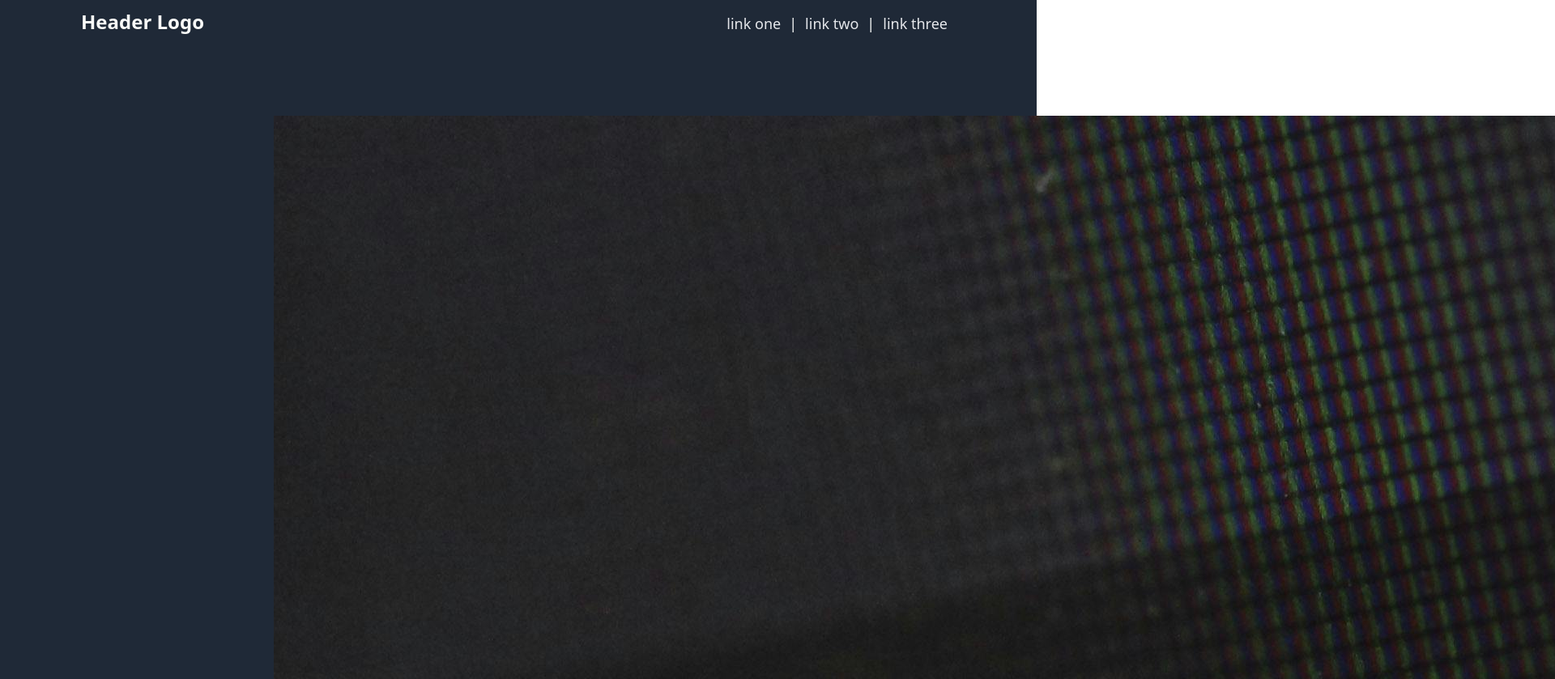
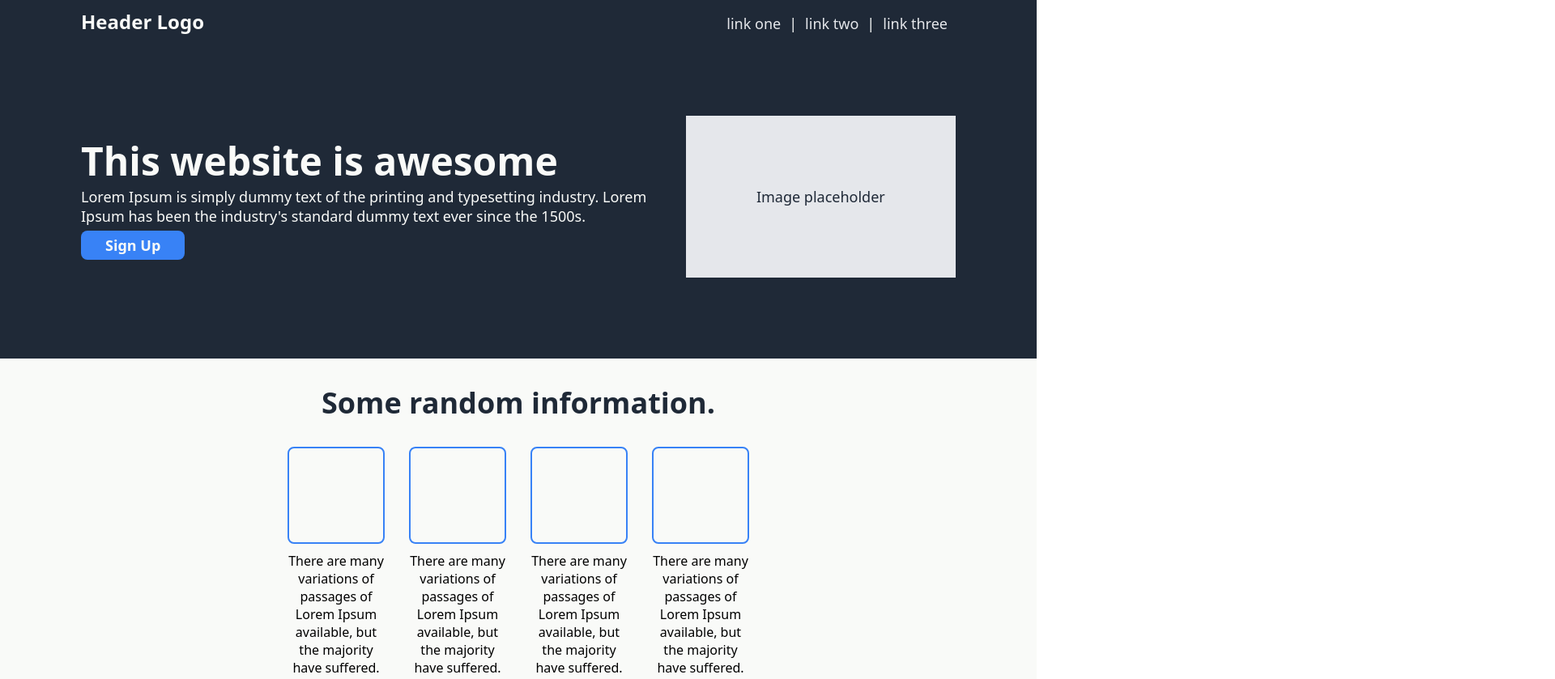
Before and after one commit to PetsS/odin-landing, a plain HTML site: page index.html in a window 1280 px wide. Shown: the top 839 px of the page at 81% size, 1920 px wide, since content can reach past the window. Drawn offline with Linux system fonts and the light colour scheme.

Commit message:
modifying header image

```diff
--- a/index.html
+++ b/index.html
@@ -33,13 +33,7 @@
             <a class="btn-signup" href="">Sign Up</a>
           </div>
         </div>
-        <div>
-          <img
-            class="img-logo"
-            src="assets/images/logo.jpg"
-            alt="company photo"
-          />
-        </div>
+        <div class="header-body-img">Image placeholder</div>
       </div>
     </header>
 
@@ -115,7 +109,7 @@
             href="https://www.theodinproject.com/"
             target="_blank"
             rel="noreferrer noopener"
-            >
+          >
             The Odin Project
           </a>
           2025
```
